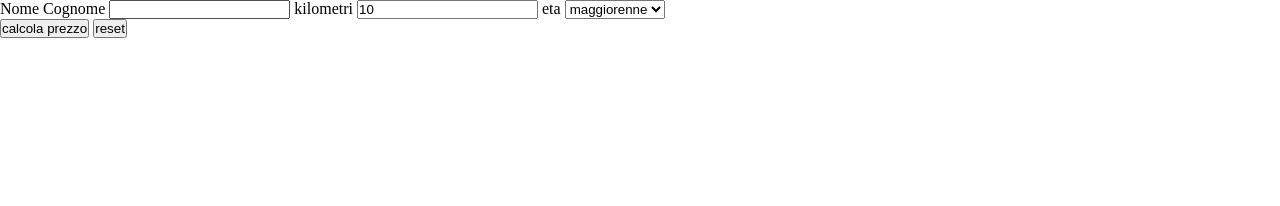
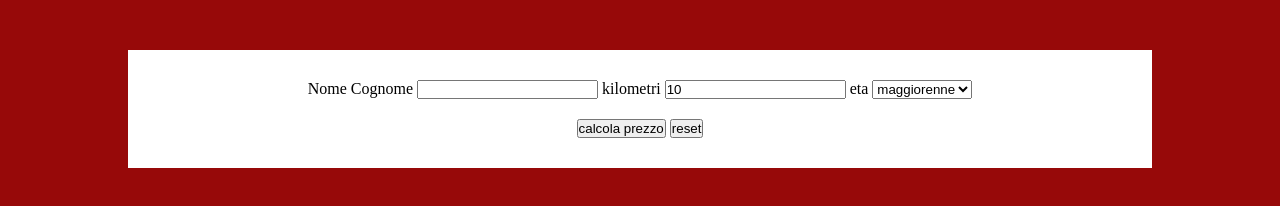
Before and after one commit to SpatariuRares/js-biglietto-treno-form, a plain HTML site: page index.html in a window 1280 px wide. Drawn offline with Linux system fonts and the light colour scheme.

Commit message:
vado a fa la spesa

```diff
--- a/css/style.css
+++ b/css/style.css
@@ -2,6 +2,29 @@
     margin: 0;
     padding: 0;
     box-sizing: border-box;
+}
+body{
+    background-color: rgb(151, 9, 9);
+}
+.row{
+    background-color:white;
+}
+.row{
+    width:80%;
+    margin: 50px auto;
+    display:flex;
+    justify-content: center;
+    flex-direction: column;
+    align-items: center;
+}
+.row>*{
+    padding: 10px;
+}
+.p-20{
+    padding: 20px;
+}
+.md-20{
+    margin-bottom: 20px;
 }
 .nascondi{
     display:none;
--- a/index.html
+++ b/index.html
@@ -11,7 +11,8 @@
 
 <body class="debug">
     <!-- Inizio Header -->
-    <div>
+    <div class="container">
+        <div class="row md-20 p-20">
             <div>
                 <label for="nome">Nome Cognome</label>
                 <input type="text" spaceholder="nome" id="nome">
@@ -35,9 +36,10 @@
             </div>
         </div>
 
-    <div id="biglietto" class="nascondi">
+        <div id="biglietto" class="nascondi row">
 
             <h1>prezzo <span id="prezzo"></span> </h1>
+        </div>
     </div>
     <script src="js/main.js"></script>
 </body>
--- a/js/main.js
+++ b/js/main.js
@@ -30,7 +30,7 @@ function generaPrezzo(){
         prezzo = prezzo*0.6;
     }
     document.getElementById("prezzo").innerHTML=prezzo.toFixed(2);
-    document.getElementById("biglietto").className="show";
+    document.getElementById("biglietto").className=document.getElementById("biglietto").classList+ " show";
 }
 
 document.getElementById("resetta").addEventListener("click",resett);
@@ -39,5 +39,5 @@ function resett(){
     var nome = document.getElementById("nome").value="";
     var eta = document.getElementById("eta").value="";
     var distance = document.getElementById("distance").value="";
-    document.getElementById("biglietto").className="nascondi";
+    document.getElementById("biglietto").className=document.getElementById("biglietto").classList+ " nascondi";
 }
```
Lines whose indentation alone changed are shown as unchanged.
